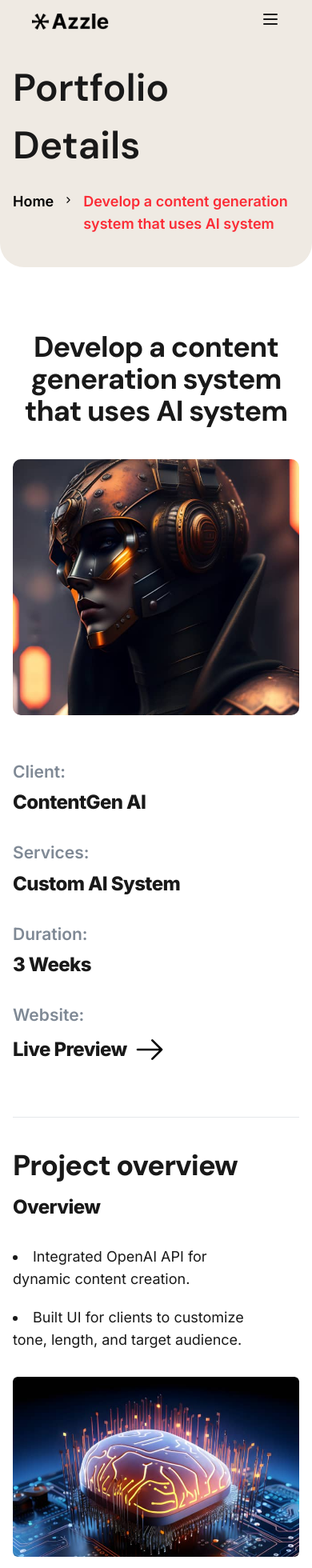
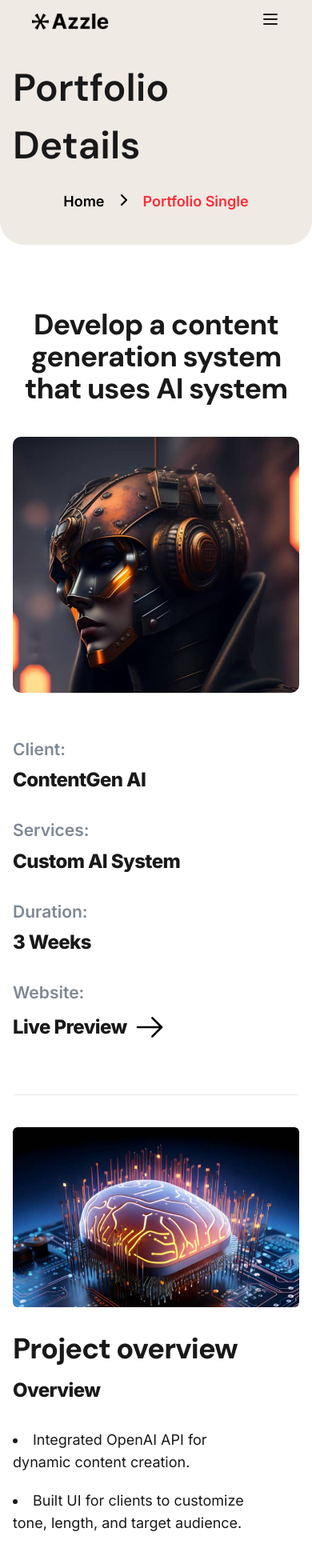
Before and after one commit to sumondeveloper/azzleai, a React (Vite) app: page /portfolio/ai-content-gen in a window 390 px wide. Shown: the top 1960 px of the page at 80% size. Built offline with nearby package versions, Linux system fonts and the light colour scheme.

Commit message:
add animation to the portfolio details

```diff
--- a/src/components/sections/AudienceSection.jsx
+++ b/src/components/sections/AudienceSection.jsx
@@ -9,15 +9,14 @@ const AudienceSection = () => {
     <section className="bg-white py-5 text-primary overflow-hidden">
       <MaxWidthWrapper>
         {/* Top Section */}
-        <div className="flex flex-col justify-between sm:flex-row items-center lg:gap-25 sm:gap-8">
         <AnimatonVariants
           animation="fade-left"
           delay={0.7}
           duration={0.7}
           className="mt-10 lg:w-[100%] h-auto sm:w-[50%]"
         >
+          <div className="flex flex-col justify-between sm:flex-row items-center lg:gap-25 sm:gap-8">
             <img src={ContentImageOne} alt="" className="w-full h-auto" />
-          </AnimatonVariants>
 
             <AnimatonVariants
               animation="fade-right"
@@ -42,15 +41,11 @@ const AudienceSection = () => {
               </div>
             </AnimatonVariants>
           </div>
+        </AnimatonVariants>
 
         {/* Bottom Section */}
         <div className="mt-15 flex flex-col sm:flex-row sm:justify-between items-center sm:mt-20 sm:gap-8">
-          <AnimatonVariants
-            animation="fade-right"
-            delay={0.5}
-            duration={0.7}
-            className=""
-          >
+          <AnimatonVariants animation="fade-right" delay={0.5} duration={0.7}>
             <div>
               <h2 className="text-[36px] font-secondary font-semibold leading-[40px] tracking-tight lg:text-[80px] lg:leading-[80px] lg:tracking-normal sm:font-bold sm:leading-10 ">
                 Providing quick deploy solutions
--- a/src/pages/PortfolioDetails.jsx
+++ b/src/pages/PortfolioDetails.jsx
@@ -4,6 +4,7 @@ import MaxWidthWrapper from "../components/shared/MaxWidthWrapper";
 import PageNavbar from "../components/shared/PageNavbar";
 import ArrowRightBlack from "../assets/icons/icon-black-long-arrow-right.svg";
 import AboutContact from "../components/sections/AboutContact";
+import AnimatonVariants from "../components/shared/AnimatonVariants";
 
 const PortfolioDetails = () => {
   const { id } = useParams();
@@ -23,29 +24,34 @@ const PortfolioDetails = () => {
 
   return (
     <>
-      <PageNavbar pages="Portfolio Details" page={project.title} />
+      <PageNavbar pages="Portfolio Details" page="Portfolio Single" />
 
-      <section className="pb-20 xl:pb-[150px]">
+      <section className="pb-20 xl:pb-[150px] overflow-hidden">
         <MaxWidthWrapper>
           {/* Title */}
           <div className="mb-10 lg:mb-16 xl:mb-20 text-center sm:text-left sm:mr-35 lg:mr-80">
             <div className="sm:max-w-xl lg:max-w-4xl mx-auto">
+              <AnimatonVariants>
                 <h2 className="text-4xl lg:text-[80px] lg:leading-[80px] font-secondary md:text-5xl font-bold text-primary tracking-tight lg:tracking-normal">
                   {project.title}
                 </h2>
+              </AnimatonVariants>
             </div>
           </div>
 
           {/* Main Image */}
           <div className="h-80 w-full overflow-hidden rounded-[10px] lg:h-[550px] mb-14">
+            <AnimatonVariants animation="zoom" delay={0.5}>
               <img
                 src={project.img}
                 alt={project.title}
                 className="h-full w-full object-cover"
               />
+            </AnimatonVariants>
           </div>
 
           {/* Info List */}
+          <AnimatonVariants>
             <ul className="mb-16 grid grid-cols-1 gap-8 sm:grid-cols-2 lg:flex lg:justify-between">
               {[
                 { label: "Client", value: project.client },
@@ -56,7 +62,7 @@ const PortfolioDetails = () => {
                   value: (
                     <Link
                       to={project.website}
-                    className="text-2xl font-extrabold font-primary text-primary tracking-tight hover:underline flex items-center gap-2"
+                      className="text-2xl font-extrabold font-primary text-primary tracking-tight hover:text-red-500 flex items-center gap-2"
                     >
                       Live Preview{" "}
                       <img
@@ -78,12 +84,18 @@ const PortfolioDetails = () => {
                 </li>
               ))}
             </ul>
-
+          </AnimatonVariants>
           {/* Divider */}
           <div className="my-10 h-px w-full bg-gray-200" />
 
           {/* Overview */}
+          <AnimatonVariants>
             <div className="grid grid-cols-1 items-center gap-8 lg:grid-cols-2 mb-16">
+              <AnimatonVariants
+                animation="fade-left"
+                delay={0.7}
+                duration={0.7}
+              >
                 <div className="overflow-hidden rounded-md order-2 lg:order-1">
                   <img
                     src={project.img1}
@@ -91,6 +103,12 @@ const PortfolioDetails = () => {
                     className="w-full h-auto"
                   />
                 </div>
+              </AnimatonVariants>
+              <AnimatonVariants
+                animation="fade-right"
+                delay={0.5}
+                duration={0.7}
+              >
                 <div className="order-1 lg:order-2">
                   <h3 className="text-4xl font-extrabold mb-4 text-primary font-secondary tracking-tight lg:text-[80px] lg:leading-[80px]">
                     Project overview
@@ -102,16 +120,22 @@ const PortfolioDetails = () => {
                   </div>
                   <ul className="list-disc list-inside text-lg text-gray-700 space-y-5 sm:space-y-7 mt-8 max-w-[320px] sm:max-w-2.5xl lg:max-w-2xl">
                     {project.overviewPoints.map((point, idx) => (
-                  <li key={idx} className="text-lg font-primary text-primary">
+                      <li
+                        key={idx}
+                        className="text-lg font-primary text-primary"
+                      >
                         {point}
                       </li>
                     ))}
                   </ul>
                 </div>
+              </AnimatonVariants>
             </div>
+          </AnimatonVariants>
 
           {/* Results */}
           <div className="grid grid-cols-1 items-center gap-8 lg:grid-cols-2">
+            <AnimatonVariants animation="fade-left" delay={0.5} duration={0.7}>
               <div>
                 <h3 className="text-4xl font-extrabold mb-4 text-primary font-secondary tracking-tight lg:text-[80px] lg:leading-[80px]">
                   Project results
@@ -129,9 +153,16 @@ const PortfolioDetails = () => {
                   ))}
                 </ul>
               </div>
+            </AnimatonVariants>
+            <AnimatonVariants animation="fade-right" delay={0.5} duration={0.7}>
               <div className="overflow-hidden rounded-md mt-8">
-              <img src={project.img2} alt="results" className="w-full h-auto" />
+                <img
+                  src={project.img2}
+                  alt="results"
+                  className="w-full h-auto"
+                />
               </div>
+            </AnimatonVariants>
           </div>
         </MaxWidthWrapper>
 
```
Lines whose indentation alone changed are shown as unchanged.
